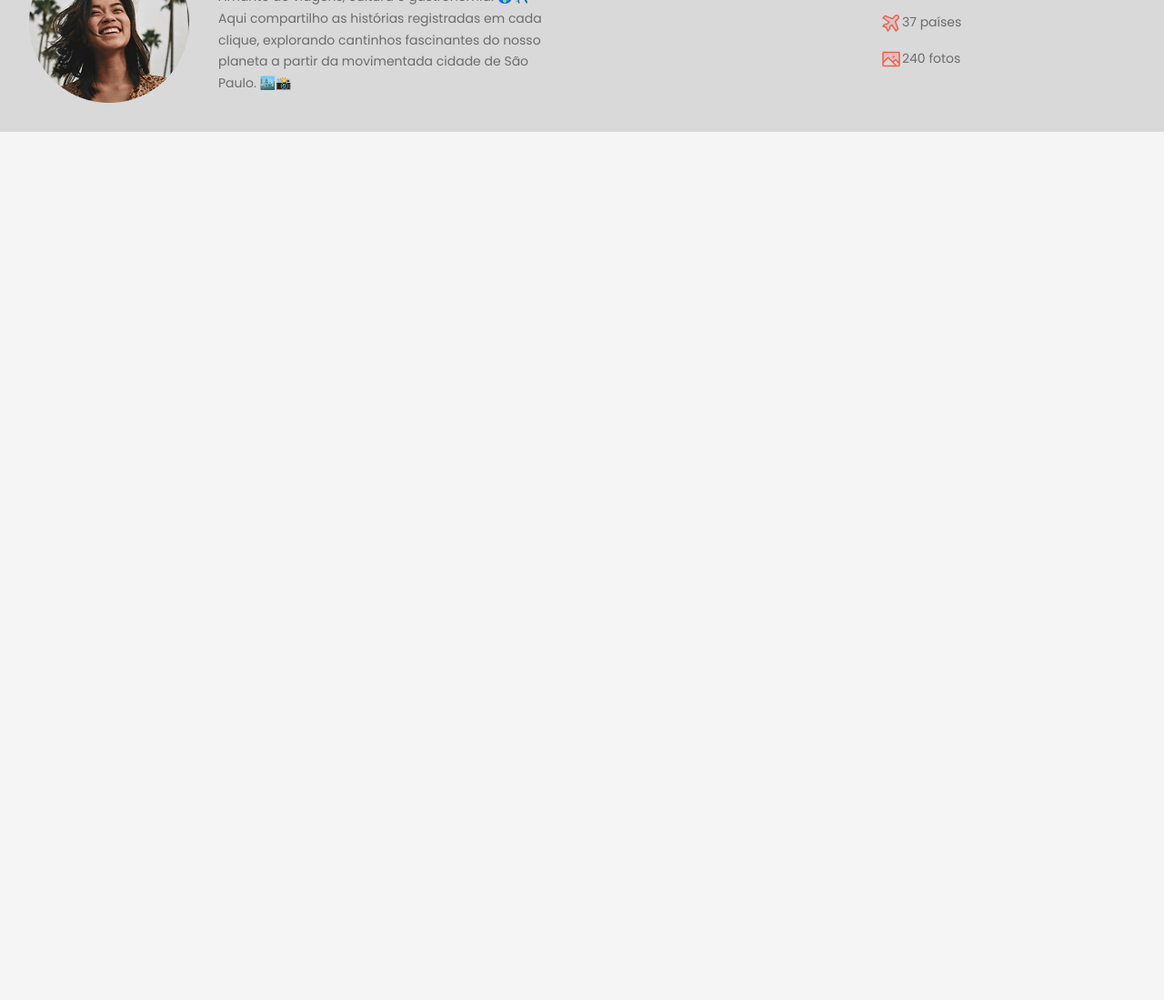
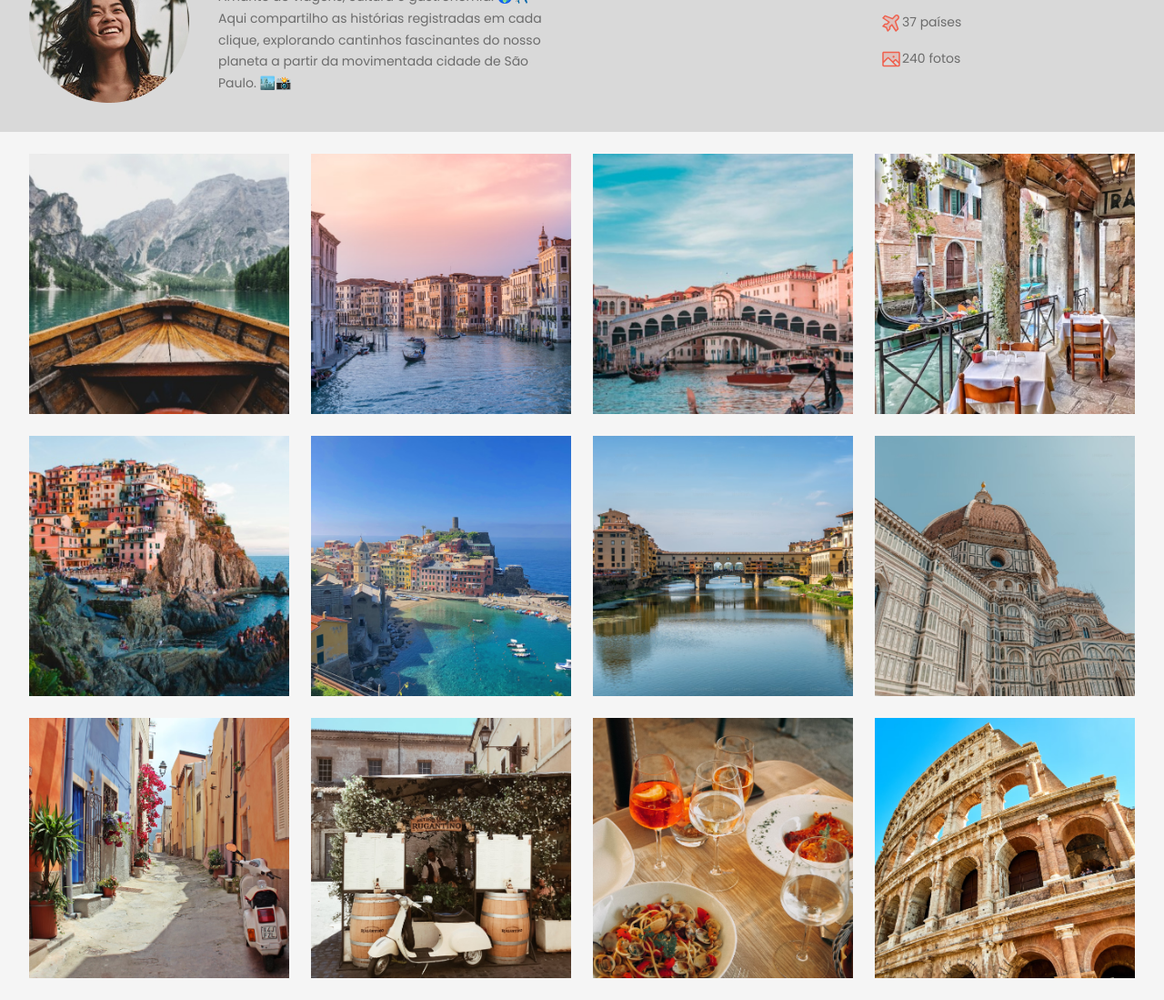
Before and after one commit to MMoreiraLucas/Perfil-de-viagens--Community-, a plain HTML site: page index.html in a window 1280 px wide. Shown: the part 191-1290 px from the top of the page at 91% size. Before the commit the page ends 800 px from the top, so only its background shows below. Drawn offline with Linux system fonts and the light colour scheme; a web font is replaced by a local one.

Commit message:
change main

```diff
--- a/index.html
+++ b/index.html
@@ -79,5 +79,20 @@
         </div>
       </header>
     </div>
+
+    <main class="container">
+        <img src="Assets/lugares/Image 01.png" alt="">
+        <img src="Assets/lugares/Image 02.png" alt="">
+        <img src="Assets/lugares/Image 03.png" alt="">
+        <img src="Assets/lugares/Image 04.png" alt="">
+        <img src="Assets/lugares/Image 05.png" alt="">
+        <img src="Assets/lugares/Image 06.png" alt="">
+        <img src="Assets/lugares/Image 07.png" alt="">
+        <img src="Assets/lugares/Image 08.png" alt="">
+        <img src="Assets/lugares/Image 09.png" alt="">
+        <img src="Assets/lugares/Image 10.png" alt="">
+        <img src="Assets/lugares/Image 11.png" alt="">
+        <img src="Assets/lugares/Image 12.png" alt="">
+    </main>
   </body>
 </html>
--- a/styles/index.css
+++ b/styles/index.css
@@ -1,3 +1,4 @@
 @import url(global.css);
 @import url(nav.css);
 @import url(header.css);
+@import url(main.css);
--- /dev/null
+++ b/styles/main.css
@@ -0,0 +1,12 @@
+main{
+    display: flex;
+    flex-wrap: wrap;
+    gap: 24px;
+    padding-block: 24px;
+}
+
+main img{
+    width: 286px;
+    height: 286px;
+    object-fit: cover;
+}
```
